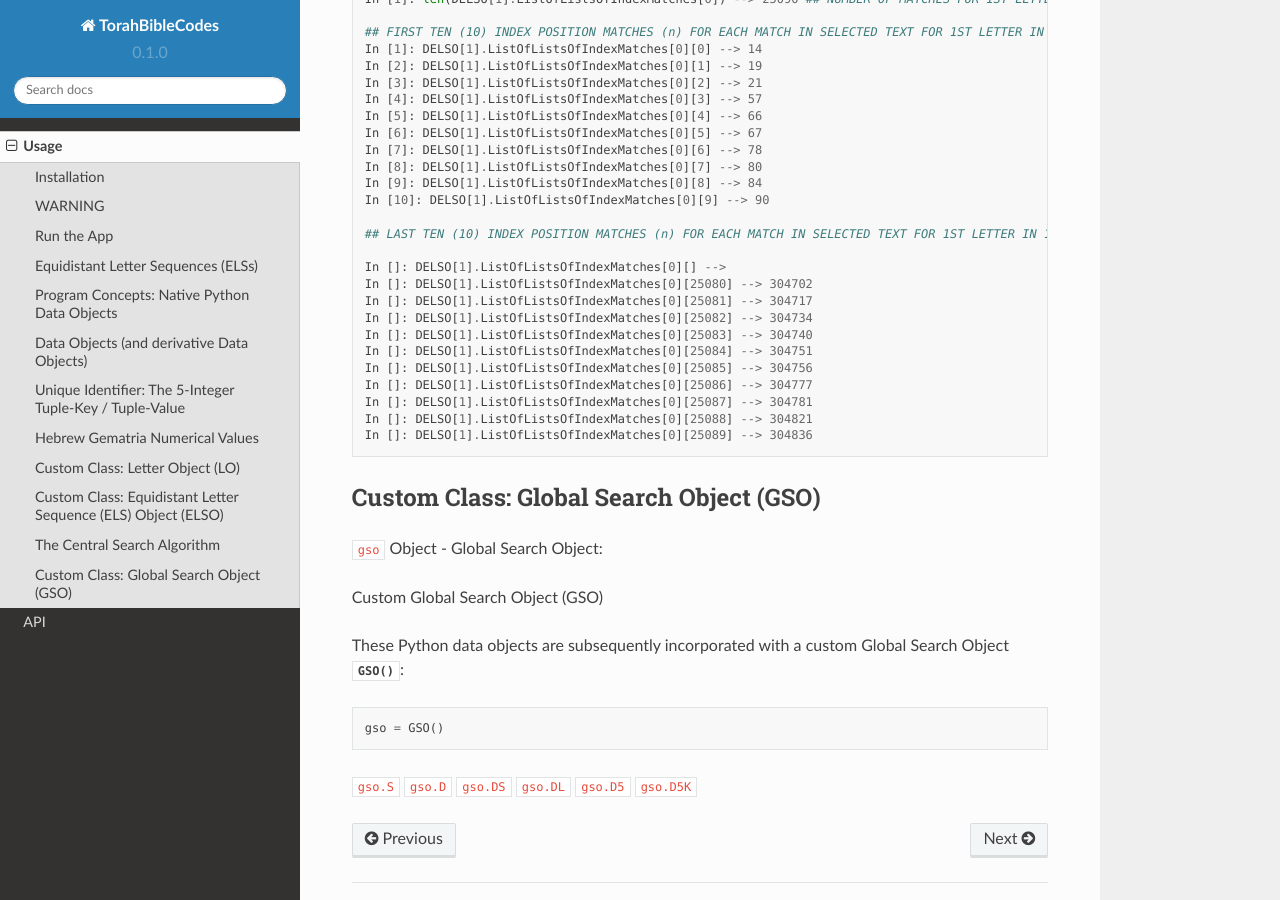
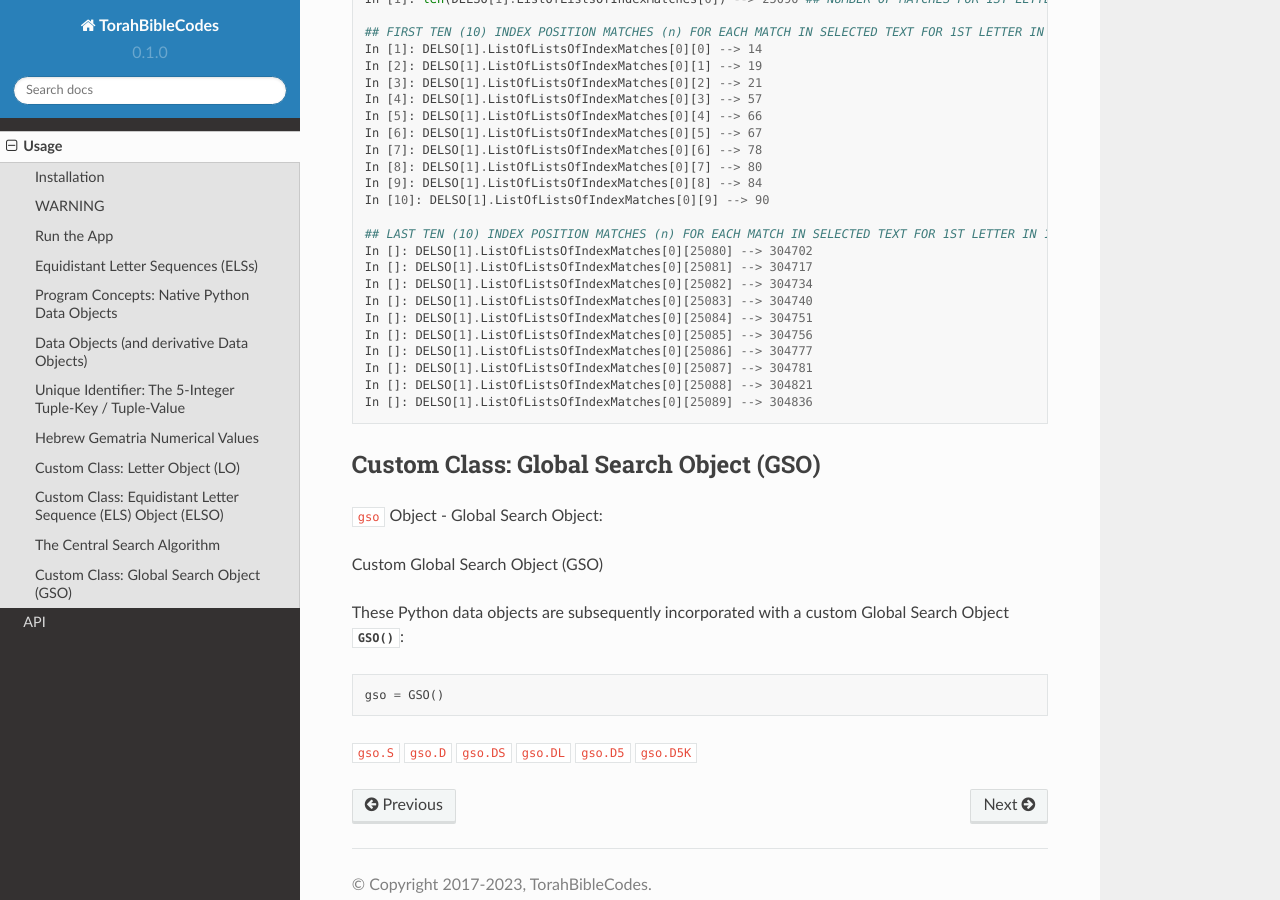
Before and after one commit to TorahBibleCodes/TorahBibleCodes_Sphinx, a Sphinx documentation site: the page built from docs/source/usage.rst, in a window 1280 px wide and 900 px high, scrolled down 12702 px. Built offline with Sphinx 7.4.7 and the Read the Docs theme 2.0.0, drawn with Linux system fonts in a browser that asks for light colours.

Commit message:
Update usage.rst

```diff
--- a/docs/source/usage.rst
+++ b/docs/source/usage.rst
@@ -572,8 +572,6 @@ Therefore, we can obtain the letter position index numbers *n* of matches for ea
    In [10]: DELSO[1].ListOfListsOfIndexMatches[0][9] --> 90
 
    ## LAST TEN (10) INDEX POSITION MATCHES (n) FOR EACH MATCH IN SELECTED TEXT FOR 1ST LETTER IN 1ST ELS TERM
-
-   In []: DELSO[1].ListOfListsOfIndexMatches[0][] -->
    In []: DELSO[1].ListOfListsOfIndexMatches[0][25080] --> 304702
    In []: DELSO[1].ListOfListsOfIndexMatches[0][25081] --> 304717
    In []: DELSO[1].ListOfListsOfIndexMatches[0][25082] --> 304734
```
